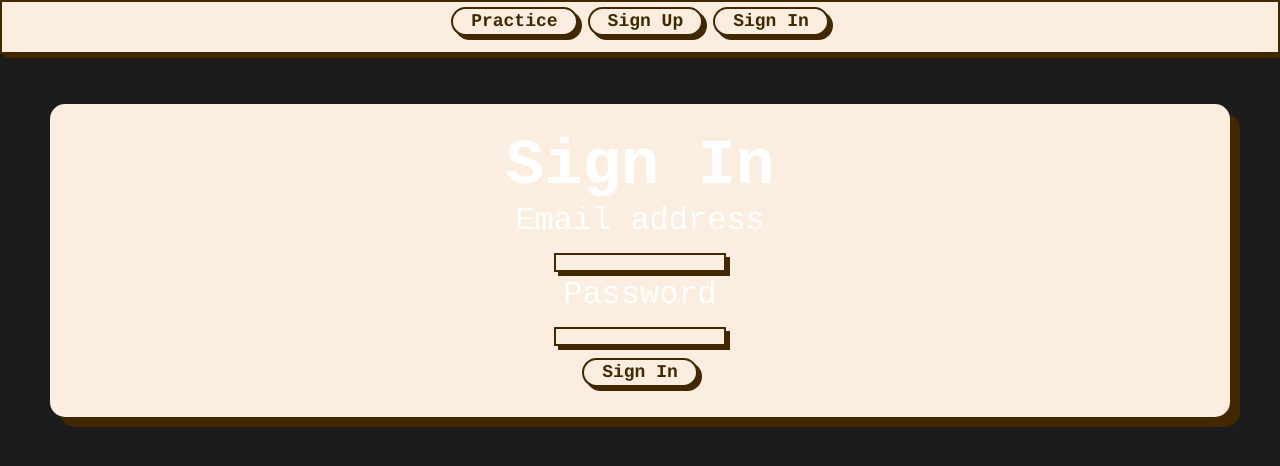
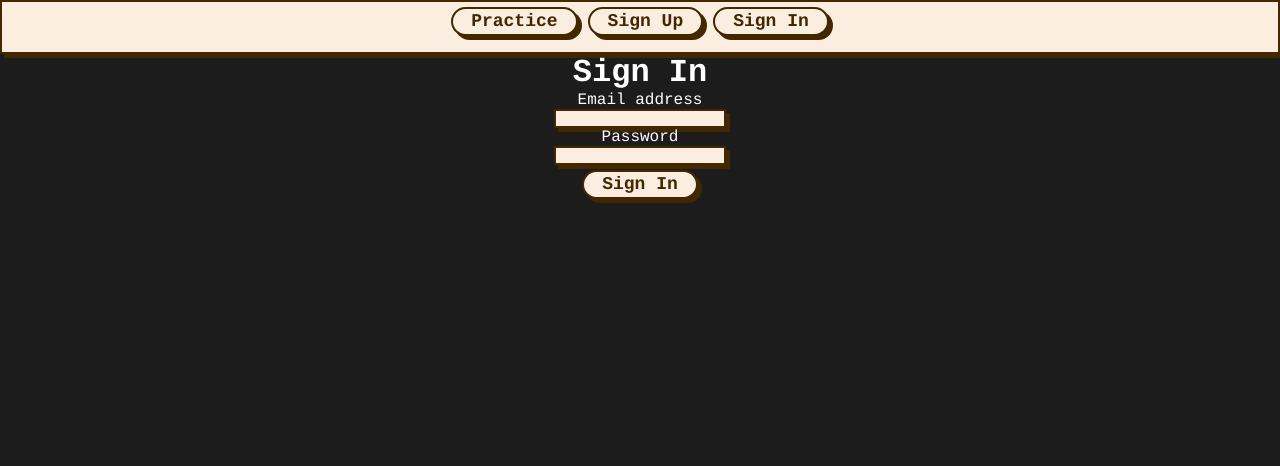
Before and after one commit to zao4nik/keyboardapp, a React (Create React App) app in the folder client/: page /stats in a window 1280 px wide. Shown: the top 466 px of the page. Built offline with nearby package versions, Linux system fonts and the light colour scheme; no server answers.

Commit message:
fix css bug

```diff
--- a/client/src/components/Popup/Popup.jsx
+++ b/client/src/components/Popup/Popup.jsx
@@ -5,7 +5,7 @@ import './Popup.styles.css';
 export function Popup({ onClose }) {
   return (
     <div className="popup">
-      <div className="container">
+      <div className="popup-container">
         <div className="data">Сюда нужно выводить данные после игры и по кнопке завершать игровую сессию</div>
       </div>
       <button type="button" onClick={onClose}>Close</button>
--- a/client/src/components/Popup/Popup.styles.css
+++ b/client/src/components/Popup/Popup.styles.css
@@ -12,7 +12,7 @@
   background-color: rgba(0, 0, 0, 0.5);
 }
 
-.container {
+.popup-container {
   border-radius: 15px;
   background: #fbeee0;
   text-align: center;
```
